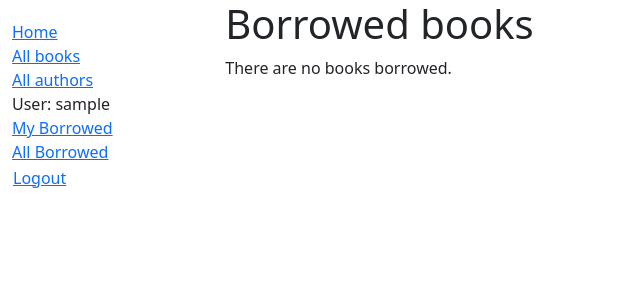
After one commit to carterjen3ct/locallibrary, a Django app: page /catalog/mybooks/ in a window 1280 px wide. The commit adds this page. Shown: the top 300 px of the page, without its empty margins (0-640 px from the left). Run offline with Django 5.2, Linux system fonts and the light colour scheme; the visitor is signed in with stand-in values (Sample User, id 1); data comes from the database, SQL or seed files in the repository.

Commit message:
prep 07 pt2

```diff
--- a/catalog/admin.py
+++ b/catalog/admin.py
@@ -44,7 +44,7 @@ class BookAdmin(admin.ModelAdmin):
 # Register the Admin classes for BookInstance using the decorator
 @admin.register(BookInstance)
 class BookInstanceAdmin(admin.ModelAdmin):
-    list_display = ('book', 'status', 'due_back', 'id')
+    list_display = ('book', 'status', 'borrower', 'due_back', 'id')
     list_filter = ('status', 'due_back')
 
     fieldsets = (
@@ -52,6 +52,6 @@ class BookInstanceAdmin(admin.ModelAdmin):
             'fields': ('book', 'imprint', 'id')
         }),
         ('Availability', {
-            'fields': ('status', 'due_back')
+            'fields': ('status', 'due_back', 'borrower')
         }),
     )
--- a/catalog/static/css/styles.css
+++ b/catalog/static/css/styles.css
@@ -3,3 +3,11 @@
   padding: 0;
   list-style: none;
 }
+
+#logout-form {
+  display: inline;
+}
+#logout-form button {
+  padding: 0;
+  margin: 0;
+}
--- a/catalog/templates/base_generic.html
+++ b/catalog/templates/base_generic.html
@@ -25,6 +25,24 @@
             <li><a href="{% url 'index' %}">Home</a></li>
             <li><a href="{% url 'books' %}">All books</a></li>
             <li><a href="{% url 'authors' %}">All authors</a></li>
+            {% if user.is_authenticated %}
+            <li>User: {{ user.get_username }}</li>
+
+            <li><a href="{% url 'my-borrowed' %}">My Borrowed</a></li>
+            {% if perms.catalog.can_mark_returned %}
+            <li><a href="{% url 'all-borrowed' %}">All Borrowed</a></li>
+            {% endif %}
+
+            <li>
+              <form id="logout-form" method="post" action="{% url 'account_logout' %}">
+                {% csrf_token %}
+                <button type="submit" class="btn btn-link">Logout</button>
+              </form>
+            </li>
+            {% else %}
+            <li><a href="{% url 'account_login' %}?next={{ request.path }}">Login</a></li>
+            <li><a href="{% url 'account_signup' %}">Sign up</a></li>
+            {% endif %}
           </ul>
           {% endblock %}
         </div>
--- /dev/null
+++ b/catalog/templates/catalog/bookinstance_list_borrowed_user.html
@@ -0,0 +1,19 @@
+{% extends "base_generic.html" %}
+
+{% block content %}
+    <h1>Borrowed books</h1>
+
+    {% if bookinstance_list %}
+    <ul>
+
+      {% for bookinst in bookinstance_list %}
+      <li class="{% if bookinst.is_overdue %}text-danger{% endif %}">
+        <a href="{% url 'book-detail' bookinst.book.pk %}">{{ bookinst.book.title }}</a> ({{ bookinst.due_back }})
+      </li>
+      {% endfor %}
+    </ul>
+
+    {% else %}
+      <p>There are no books borrowed.</p>
+    {% endif %}
+{% endblock %}
--- a/catalog/urls.py
+++ b/catalog/urls.py
@@ -17,3 +17,8 @@ urlpatterns = [
     path('authors/', views.AuthorListView.as_view(), name='authors'),
     path('author/<int:pk>', views.AuthorDetailView.as_view(), name='author-detail'),
 ]
+
+urlpatterns += [
+    path('mybooks/', views.LoanedBooksByUserListView.as_view(), name='my-borrowed'),
+    path('borrowed/', views.LoanedBooksAllListView.as_view(), name='all-borrowed'),
+]
--- a/catalog/views.py
+++ b/catalog/views.py
@@ -46,3 +46,27 @@ class AuthorListView(generic.ListView):
 
 class AuthorDetailView(generic.DetailView):
     model = Author
+
+from django.contrib.auth.mixins import LoginRequiredMixin, PermissionRequiredMixin
+
+class LoanedBooksByUserListView(LoginRequiredMixin,generic.ListView):
+    """Generic class-based view listing books on loan to current user."""
+    model = BookInstance
+    template_name = 'catalog/bookinstance_list_borrowed_user.html'
+    paginate_by = 10
+
+    def get_queryset(self):
+        return (
+            BookInstance.objects.filter(borrower=self.request.user)
+            .filter(status__exact='o')
+            .order_by('due_back')
+        )
+
+class LoanedBooksAllListView(PermissionRequiredMixin, generic.ListView):
+    model = BookInstance
+    permission_required = 'catalog.can_mark_returned'
+    template_name = 'catalog/bookinstance_list_borrowed_all.html'
+    paginate_by = 10
+
+    def get_queryset(self):
+        return BookInstance.objects.filter(status__exact='o').order_by('due_back')
--- a/locallibrary_config/urls.py
+++ b/locallibrary_config/urls.py
@@ -43,3 +43,7 @@ from django.conf import settings
 from django.conf.urls.static import static
 
 urlpatterns += static(settings.STATIC_URL, document_root=settings.STATIC_ROOT)
+
+urlpatterns += [
+    path('accounts/', include('allauth.urls')),
+]
--- a/pyproject.toml
+++ b/pyproject.toml
@@ -6,6 +6,7 @@ dependencies = [
     "channels-redis>=4.3.0",
     "channels[daphne]>=4.3.2",
     "django>=6.1.1",
+    "django-allauth>=65.21.0",
     "django-environ>=0.14.0",
 ]
 
--- /dev/null
+++ b/templates/allauth/layouts/base.html
@@ -0,0 +1,3 @@
+{% extends "base_generic.html" %}
+
+{% block title %}{% block head_title %}{% endblock %} | Local Library{% endblock %}
```
Also changed, not shown: catalog/models.py (+9 -0 lines), catalog/templates/catalog/bookinstance_list_borrowed_all.html (added, +19 -0 lines), locallibrary_config/settings.py (+14 -1 lines), catalog/migrations/0008_alter_bookinstance_options_bookinstance_borrower.py (added), 1 other file.
